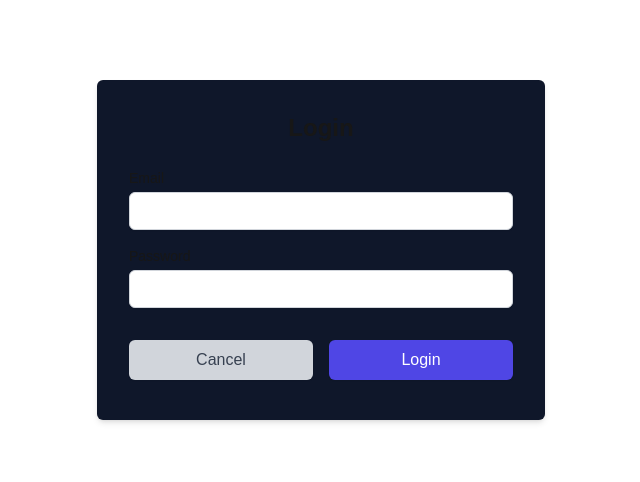
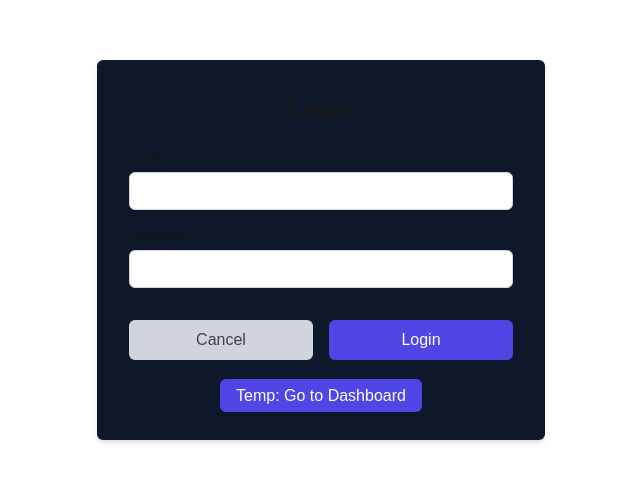
Before and after one commit to Robinm94/web_framework_project, a Next.js app: page /login in a window 1280 px wide. Shown: the part 150-632 px from the top of the page, without its empty margins (319-959 px from the left). Built offline with nearby package versions, Linux system fonts and the light colour scheme.

Commit message:
Use Link tags

```diff
--- a/app/login/page.tsx
+++ b/app/login/page.tsx
@@ -1,3 +1,5 @@
+import Link from "next/link";
+
 export default function LoginPage() {
   return (
     <div className="flex items-center justify-center min-h-screen">
@@ -41,6 +43,14 @@ export default function LoginPage() {
             </button>
           </div>
         </form>
+        <div className="mt-4 text-center">
+          <Link
+            href="/dashboard"
+            className="bg-indigo-600 text-white py-2 px-4 rounded-md shadow-sm hover:bg-indigo-700 focus:outline-none focus:ring-2 focus:ring-offset-2 focus:ring-indigo-500"
+          >
+            Temp: Go to Dashboard
+          </Link>
+        </div>
       </div>
     </div>
   );
--- a/app/page.tsx
+++ b/app/page.tsx
@@ -1,3 +1,5 @@
+import Link from "next/link";
+
 export default function Home() {
   return (
     <div className="flex flex-col items-center justify-center min-h-screen ">
@@ -7,18 +9,18 @@ export default function Home() {
           Manage your budgets and expenses effortlessly.
         </p>
         <div className="flex space-x-4 justify-center">
-          <a
+          <Link
             href="/login"
             className="bg-indigo-600 text-white py-2 px-4 rounded-md shadow-sm hover:bg-indigo-700 focus:outline-none focus:ring-2 focus:ring-offset-2 focus:ring-indigo-500"
           >
             Login
-          </a>
-          <a
+          </Link>
+          <Link
             href="/signup"
             className="bg-gray-300 text-gray-700 py-2 px-4 rounded-md shadow-sm hover:bg-gray-400 focus:outline-none focus:ring-2 focus:ring-offset-2 focus:ring-gray-500"
           >
             Sign Up
-          </a>
+          </Link>
         </div>
       </div>
     </div>
--- a/components/dashboard/sidenav.tsx
+++ b/components/dashboard/sidenav.tsx
@@ -1,4 +1,5 @@
 import NavLinks from "@/components/dashboard/nav-links";
+import Link from "next/link";
 
 export default function SideNav() {
   return (
@@ -7,6 +8,7 @@ export default function SideNav() {
         <NavLinks />
         <div className="hidden h-auto w-full grow rounded-md bg-slate-900 md:block"></div>
         <form>
+          <Link href="/">
             <button className="flex h-[48px] w-full grow items-center justify-center gap-2 rounded-md bg-slate-900 p-3 text-sm font-medium hover:bg-sky-100 hover:text-blue-600 md:flex-none md:justify-start md:p-2 md:px-3">
               <svg
                 xmlns="http://www.w3.org/2000/svg"
@@ -25,6 +27,7 @@ export default function SideNav() {
 
               <div className="hidden md:block">Sign Out</div>
             </button>
+          </Link>
         </form>
       </div>
     </div>
```
Lines whose indentation alone changed are shown as unchanged.
